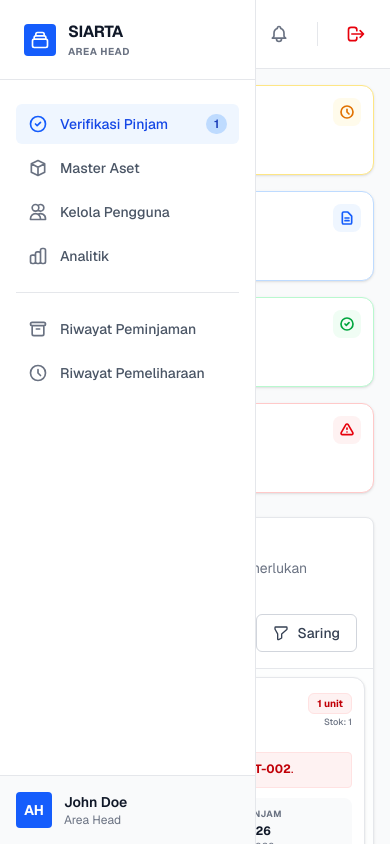
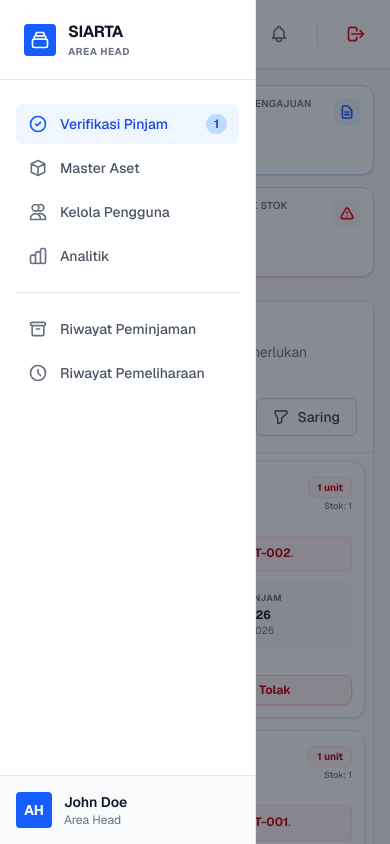
Before and after one commit to rmdnsantoso/SIARTA---Sistem-Arsitektur-Kelola-Aset, a Next.js app: page /areahead in a window 390 px wide. Built offline with nearby package versions, Linux system fonts and the light colour scheme.

Commit message:
more responsive area head section

```diff
--- a/app/areahead/page.tsx
+++ b/app/areahead/page.tsx
@@ -112,7 +112,7 @@ export default function ApprovalDashboard() {
           {activeNav === 'Verifikasi Pinjam' && (
             <>
               {/* Key Metrics */}
-              <div className="grid grid-cols-1 md:grid-cols-2 lg:grid-cols-4 gap-4 sm:gap-6 mb-6 sm:mb-8 shrink-0">
+              <div className="grid grid-cols-2 md:grid-cols-4 gap-3 sm:gap-4 lg:gap-6 mb-6 sm:mb-8 shrink-0">
                 {stats.map((card) => (
                   <StatCard key={card.label} {...card} />
                 ))}
--- a/components/areahead/AreaHeadSidebar.tsx
+++ b/components/areahead/AreaHeadSidebar.tsx
@@ -96,6 +96,14 @@ export default function Sidebar({ sidebarOpen, activeNav, setActiveNav, setSideb
   }
 
   return (
+    <>
+      {/* Mobile overlay */}
+      {sidebarOpen && setSidebarOpen && (
+        <div
+          className="fixed inset-0 bg-gray-900/50 z-20 xl:hidden transition-opacity"
+          onClick={() => setSidebarOpen(false)}
+        />
+      )}
       <aside className={`fixed xl:relative z-30 h-full ${sidebarOpen ? 'w-64 translate-x-0' : 'w-64 xl:w-20 -translate-x-full xl:translate-x-0'} shrink-0 flex flex-col bg-white border-r border-gray-200 transition-all duration-300`}>
         <div className="flex items-center gap-3 px-6 py-5 border-b border-gray-200">
           <div className="w-8 h-8 bg-blue-600 rounded flex items-center justify-center shrink-0">
@@ -133,5 +141,6 @@ export default function Sidebar({ sidebarOpen, activeNav, setActiveNav, setSideb
           </div>
         )}
       </aside>
+    </>
   )
 }
```
Lines whose indentation alone changed are shown as unchanged.
